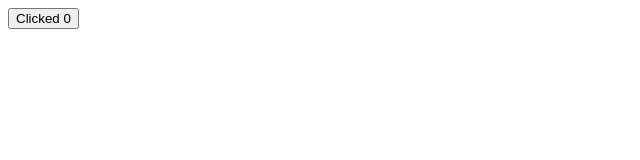
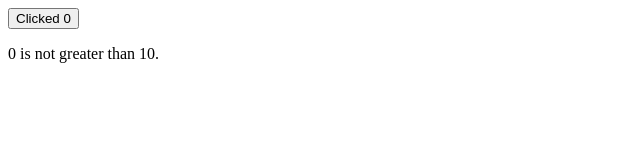
Before and after one commit to prakhargupta-jan/Learning-Svelte, a SvelteKit app: page / in a window 1280 px wide. Shown: the top 160 px of the page, without its empty margins (0-640 px from the left). Built offline with nearby package versions, Linux system fonts and the light colour scheme.

Commit message:
Basic Svelte > Props > Else blocks

```diff
--- a/src/routes/+page.svelte
+++ b/src/routes/+page.svelte
@@ -8,4 +8,6 @@
 
 {#if count > 10}
     <p>{count} is greater than 10.</p>
+{:else}
+    <p>{count} is not greater than 10.</p>
 {/if}
```
